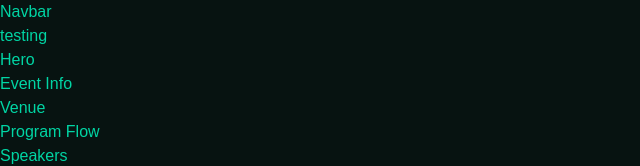
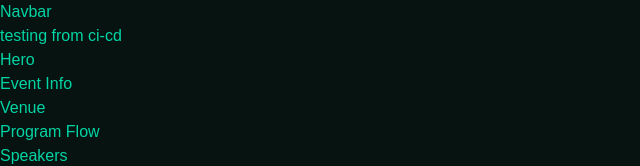
Before and after one commit to Student-Community-Day-Mega-Manila-2025/scd-manila-2025, a Next.js app: page / in a window 1280 px wide. Shown: the top 166 px of the page, without its empty margins (0-640 px from the left). Built offline with nearby package versions, Linux system fonts and the light colour scheme.

Commit message:
fix: ci-cd

```diff
--- a/src/app/page.tsx
+++ b/src/app/page.tsx
@@ -11,7 +11,7 @@ import Venue from "@/components/sections/venue";
 export default function Home() {
   return (
     <main>
-      <p>testing</p>
+      <p>testing from ci-cd</p>
       <Hero />
       <EventInfo />
       <Venue />
```
